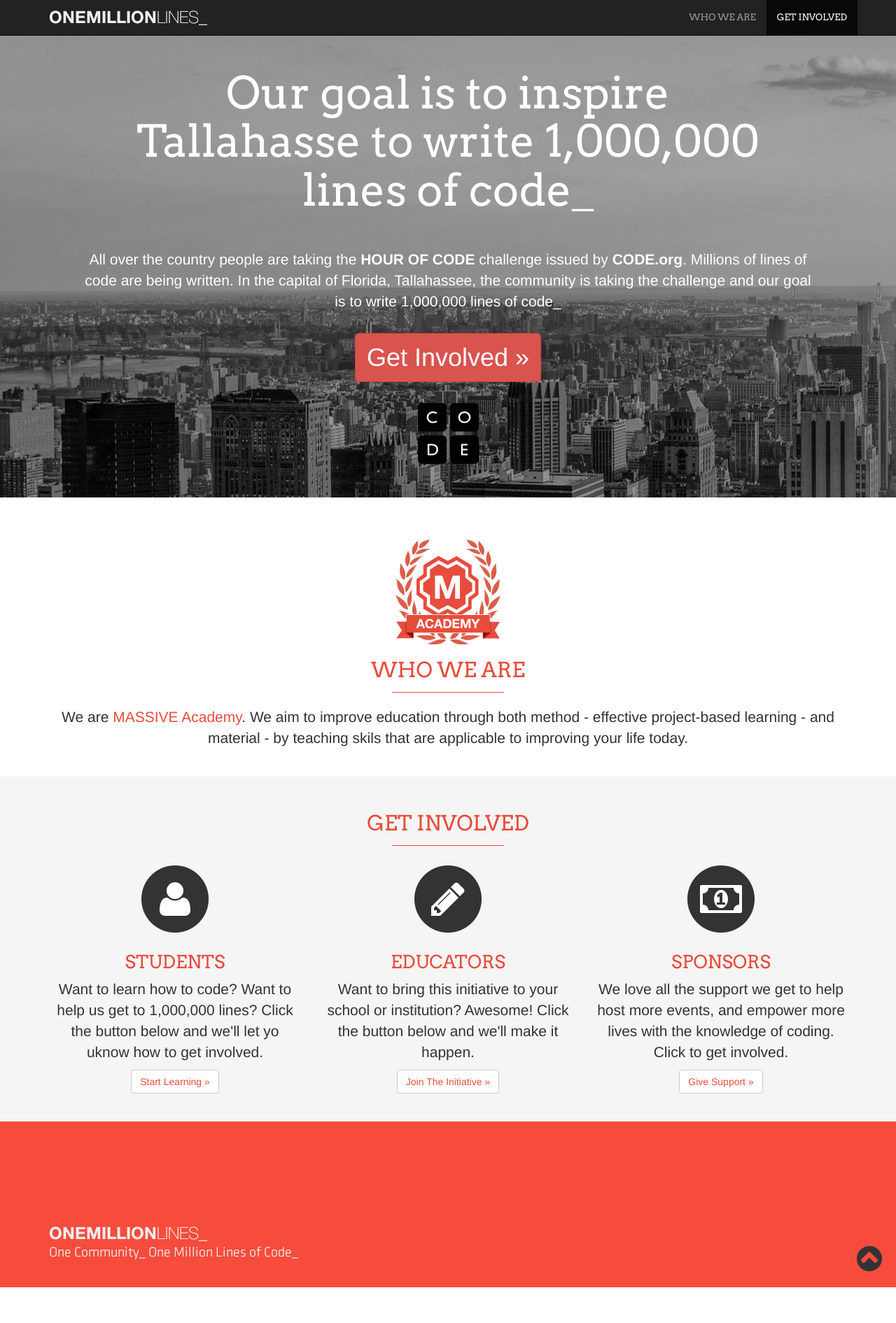
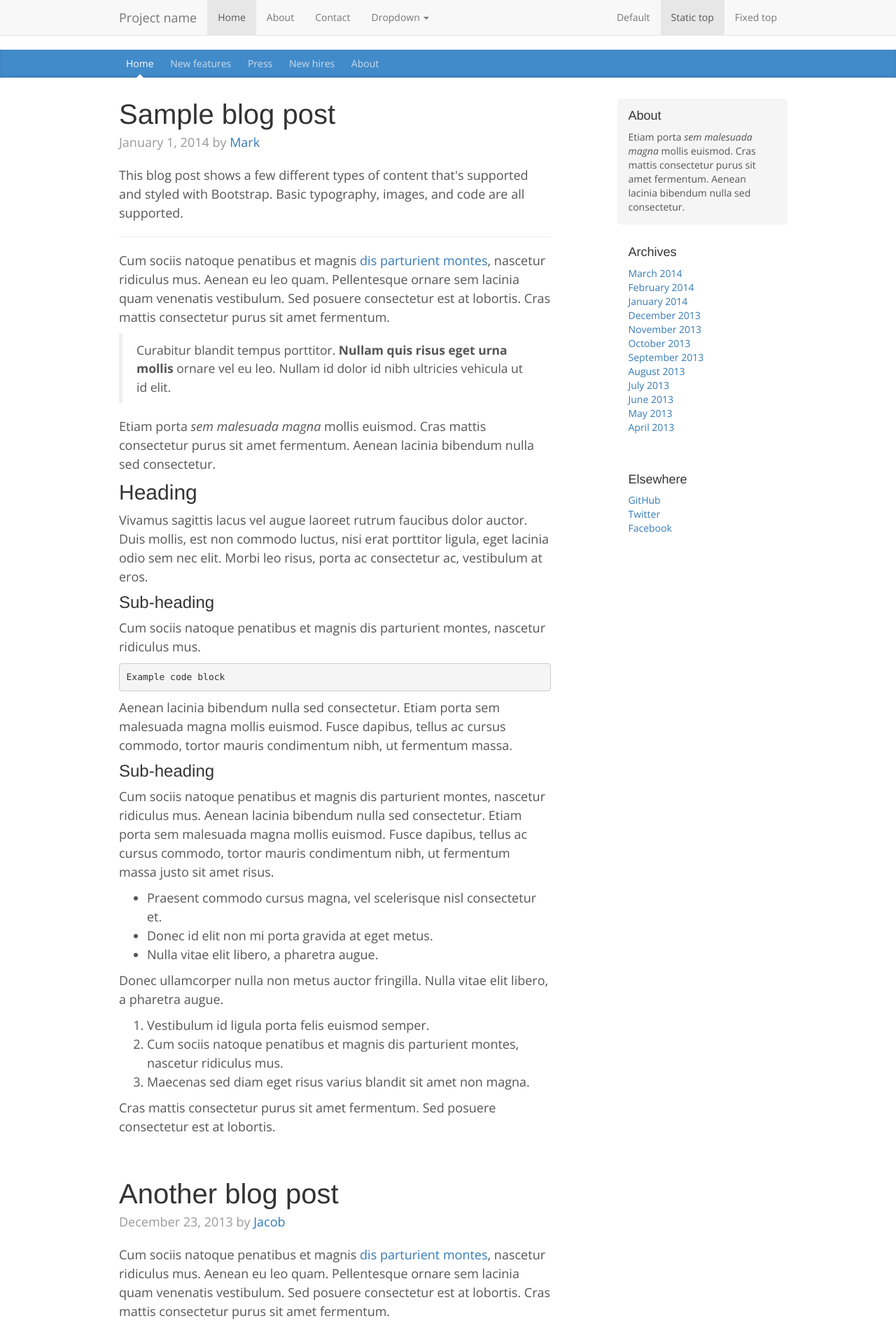
Before and after one commit to drmcroft/drmcroft.github.io, a plain HTML site: page index.html in a window 1280 px wide. Shown: the top 1891 px of the page at 70% size. Before the commit the page ends 1840 px from the top, so only its background shows below. Drawn offline with nearby package versions, Linux system fonts and the light colour scheme; a script that the page names is missing.

Commit message:
Update Website to New Blog Version

```diff
--- /dev/null
+++ b/css/blog.css
@@ -0,0 +1,170 @@
+/* Global */
+
+body {
+  font-family: "Open Sans", "Helvetica Neue", Helvetica, Arial, sans-serif;
+  color: #555;
+  font-weight: 300;
+}
+
+h1, .h1,
+h2, .h2,
+h3, .h3,
+h4, .h4,
+h5, .h5,
+h6, .h6 {
+  margin-top: 0;
+  font-family: "Helvetica Neue", Helvetica, Arial, sans-serif;
+  font-weight: normal;
+  color: #333;
+}
+
+
+/*
+ * Override Bootstrap's default container.
+ */
+
+@media (min-width: 1200px) {
+  .container {
+    width: 970px;
+  }
+}
+
+/* Blog Page */
+
+#blog-page {
+  padding-top: 30px;
+}
+
+/*
+ * Masthead for nav
+ */
+
+.blog-masthead {
+  background-color: #428bca;
+  -webkit-box-shadow: inset 0 -2px 5px rgba(0,0,0,.1);
+          box-shadow: inset 0 -2px 5px rgba(0,0,0,.1);
+}
+
+/* Nav links */
+.blog-nav-item {
+  position: relative;
+  display: inline-block;
+  padding: 10px;
+  font-weight: 500;
+  color: #cdddeb;
+}
+.blog-nav-item:hover,
+.blog-nav-item:focus {
+  color: #fff;
+  text-decoration: none;
+}
+
+/* Active state gets a caret at the bottom */
+.blog-nav .active {
+  color: #fff;
+}
+.blog-nav .active:after {
+  position: absolute;
+  bottom: 0;
+  left: 50%;
+  width: 0;
+  height: 0;
+  margin-left: -5px;
+  vertical-align: middle;
+  content: " ";
+  border-right: 5px solid transparent;
+  border-bottom: 5px solid;
+  border-left: 5px solid transparent;
+}
+
+
+/*
+ * Blog name and description
+ */
+
+.blog-header {
+  padding-top: 20px;
+  padding-bottom: 20px;
+}
+.blog-title {
+  margin-top: 30px;
+  margin-bottom: 0;
+  font-size: 60px;
+  font-weight: normal;
+}
+.blog-description {
+  font-size: 20px;
+  color: #999;
+}
+
+
+/*
+ * Main column and sidebar layout
+ */
+
+.blog-main {
+  font-size: 18px;
+  line-height: 1.5;
+}
+
+/* Sidebar modules for boxing content */
+.sidebar-module {
+  padding: 15px;
+  margin: 0 -15px 15px;
+}
+.sidebar-module-inset {
+  padding: 15px;
+  background-color: #f5f5f5;
+  border-radius: 4px;
+}
+.sidebar-module-inset p:last-child,
+.sidebar-module-inset ul:last-child,
+.sidebar-module-inset ol:last-child {
+  margin-bottom: 0;
+}
+
+
+/* Pagination */
+.pager {
+  margin-bottom: 60px;
+  text-align: left;
+}
+.pager > li > a {
+  width: 140px;
+  padding: 10px 20px;
+  text-align: center;
+  border-radius: 30px;
+}
+
+
+/*
+ * Blog posts
+ */
+
+.blog-post {
+  margin-bottom: 60px;
+}
+.blog-post-title {
+  margin-bottom: 5px;
+  font-size: 40px;
+}
+.blog-post-meta {
+  margin-bottom: 20px;
+  color: #999;
+}
+
+
+/*
+ * Footer
+ */
+
+.blog-footer {
+  padding: 40px 0;
+  color: #999;
+  text-align: center;
+  background-color: #f9f9f9;
+  border-top: 1px solid #e5e5e5;
+}
+.blog-footer p:last-child {
+  margin-bottom: 0;
+}
--- a/index.html
+++ b/index.html
@@ -9,17 +9,16 @@
     <meta name="author" content="">
     <link rel="icon" href="../../favicon.ico">
 
-    <title>One Million Lines</title>
-
-    <!-- Arvo font & Font-awesome -->
-    <link href="https://fonts.googleapis.com/css?family=Arvo" rel="stylesheet" type="text/css">
-    <link href="fonts/font-awesome/css/font-awesome.min.css" rel="stylesheet">
+    <title>Dominic's Blog</title>
 
     <!-- Bootstrap core CSS -->
     <link href="css/bootstrap.min.css" rel="stylesheet">
 
     <!-- Custom styles for this template -->
-    <link href="css/custom.css" rel="stylesheet">
+    <link href="css/blog.css" rel="stylesheet">
+
+    <!-- Google Fonts / Open Sans -->
+    <link href='https://fonts.googleapis.com/css?family=Open+Sans:400,300,300italic,400italic,600,600italic,700,700italic,800,800italic' rel='stylesheet' type='text/css'>
 
     <!-- Just for debugging purposes. Don't actually copy these 2 lines! -->
     <!--[if lt IE 9]><script src="../../assets/js/ie8-responsive-file-warning.js"></script><![endif]-->
@@ -32,9 +31,10 @@
     <![endif]-->
   </head>
 
-  <body data-spy="scroll" data-target=".navbar-collapse" data-offset="50">
+  <body>
 
-   <nav class="navbar navbar-inverse navbar-fixed-top">
+    <!-- Static navbar -->
+    <nav class="navbar navbar-default navbar-static-top">
       <div class="container">
         <div class="navbar-header">
           <button type="button" class="navbar-toggle collapsed" data-toggle="collapse" data-target="#navbar" aria-expanded="false" aria-controls="navbar">
@@ -43,96 +43,160 @@
             <span class="icon-bar"></span>
             <span class="icon-bar"></span>
           </button>
-          <a class="navbar-brand" href="#jumbotron"><img src="images/top-logo.png" title="One Million Lines" alt="One Million Lines"></a>
+          <a class="navbar-brand" href="#">Project name</a>
         </div>
-        <div id="navbar" class="collapse navbar-collapse">
+        <div id="navbar" class="navbar-collapse collapse">
+          <ul class="nav navbar-nav">
+            <li class="active"><a href="#">Home</a></li>
+            <li><a href="#about">About</a></li>
+            <li><a href="#contact">Contact</a></li>
+            <li class="dropdown">
+              <a href="#" class="dropdown-toggle" data-toggle="dropdown" role="button" aria-haspopup="true" aria-expanded="false">Dropdown <span class="caret"></span></a>
+              <ul class="dropdown-menu">
+                <li><a href="#">Action</a></li>
+                <li><a href="#">Another action</a></li>
+                <li><a href="#">Something else here</a></li>
+                <li role="separator" class="divider"></li>
+                <li class="dropdown-header">Nav header</li>
+                <li><a href="#">Separated link</a></li>
+                <li><a href="#">One more separated link</a></li>
+              </ul>
+            </li>
+          </ul>
           <ul class="nav navbar-nav navbar-right">
-            <li><a href="#who">WHO WE ARE</a></li>
-            <li><a href="#get-involved">GET INVOLVED</a></li>
+            <li><a href="../navbar/">Default</a></li>
+            <li class="active"><a href="./">Static top <span class="sr-only">(current)</span></a></li>
+            <li><a href="../navbar-fixed-top/">Fixed top</a></li>
           </ul>
         </div><!--/.nav-collapse -->
       </div>
     </nav>
 
-    <!-- Main jumbotron for a primary marketing message or call to action -->
-    <div id="jumbotron" class="jumbotron">
+    <div class="blog-masthead">
       <div class="container">
-        <h1>Our goal is to inspire <br>Tallahasse to write 1,000,000 <br>lines of code_</h1>
-          <p>All over the country people are taking the <strong>HOUR OF CODE </strong>challenge
-          issued by <strong>CODE.org</strong>. Millions of lines of code are being written. In
-          the capital of Florida, Tallahassee, the community is taking the challenge and our goal
-          is to write 1,000,000 lines of code_</p>
-          <p><a class="btn btn-danger btn-lg" href="#" role="button" data-toggle="modal" data-target="#myModal">Get Involved &raquo;</a></p>
-          <!-- Modal -->
-          <div class="modal fade" id="myModal" tabindex="-1" role="dialog" aria-labelledby="myModalLabel">
-            <div class="modal-dialog" role="document">
-              <div class="modal-content">
-                <button type="button" class="close" data-dismiss="modal" aria-label="Close"><span aria-hidden="true">&times;</span></button>
-                <iframe width="560" height="315" src="https://www.youtube.com/embed/9WSBQne_8FE" frameborder="0" allowfullscreen></iframe>
-              </div>
-            </div>
-          </div>
-          <img src="images/code.png" title="Code.org logo" alt="Code.org"/>
+        <nav class="blog-nav">
+          <a class="blog-nav-item active" href="#">Home</a>
+          <a class="blog-nav-item" href="#">New features</a>
+          <a class="blog-nav-item" href="#">Press</a>
+          <a class="blog-nav-item" href="#">New hires</a>
+          <a class="blog-nav-item" href="#">About</a>
+        </nav>
       </div>
     </div>
+    <div id="blog-page">
+      <div class="container">
+        <div class="row">
+          <div class="col-sm-8 blog-main">
 
-    <div id="who">
-      <div class="container homepage">
-        <img src="images/academy-brand-med.png" title="MASSIVE Academy" alt="MASSIVE Academy">
-        <h2>Who We Are</h2>
-        <hr>
-        <p>We are <a href="http://www.massiveacademy.us" target="_blank">MASSIVE Academy</a>. We aim to improve education through both method - effective project-based learning - and material - by teaching skils that are applicable to improving your life today.</p>
-      </div>
-    </div>
+            <div class="blog-post">
+              <h2 class="blog-post-title">Sample blog post</h2>
+              <p class="blog-post-meta">January 1, 2014 by <a href="#">Mark</a></p>
 
-    <div id="get-involved">
-      <div class="container homepage">
-        <h2>Get Involved</h2>
+              <p>This blog post shows a few different types of content that's supported and styled with Bootstrap. Basic typography, images, and code are all supported.</p>
               <hr>
-        <div class="row">
-          <div class="col-md-4">
-            <span class="fa-stack fa-4x">
-              <i class="fa fa-circle fa-stack-2x"></i>
-              <i class="fa fa-user fa-stack-1x fa-inverse"></i>
-            </span>
-            <h3>Students</h3>
-            <p>Want to learn how to code? Want to help us get to 1,000,000 lines? Click the
-             button below and we'll let yo uknow how to get involved.</p>
-            <p><a class="btn btn-default" href="#" role="button">Start Learning &raquo;</a></p>
-          </div>
-          <div class="col-md-4">
-            <span class="fa-stack fa-4x">
-              <i class="fa fa-circle fa-stack-2x"></i>
-              <i class="fa fa-pencil fa-stack-1x fa-inverse"></i>
-            </span>
-            <h3>Educators</h3>
-            <p>Want to bring this initiative to your school or institution? Awesome! Click the
-             button below and we'll make it happen.</p>
-            <p><a class="btn btn-default" href="#" role="button">Join The Initiative &raquo;</a></p>
-         </div>
-          <div class="col-md-4">
-            <span class="fa-stack fa-4x">
-              <i class="fa fa-circle fa-stack-2x"></i>
-              <i class="fa fa-money fa-stack-1x fa-inverse"></i>
-            </span>
-            <h3>Sponsors</h3>
-            <p>We love all the support we get to help host more events, and empower more lives with the knowledge of coding. Click to get involved.</p>
-            <p><a class="btn btn-default" href="#" role="button">Give Support &raquo;</a></p>
-          </div>
-        </div>
-      </div>
-    </div>
+              <p>Cum sociis natoque penatibus et magnis <a href="#">dis parturient montes</a>, nascetur ridiculus mus. Aenean eu leo quam. Pellentesque ornare sem lacinia quam venenatis vestibulum. Sed posuere consectetur est at lobortis. Cras mattis consectetur purus sit amet fermentum.</p>
+              <blockquote>
+                <p>Curabitur blandit tempus porttitor. <strong>Nullam quis risus eget urna mollis</strong> ornare vel eu leo. Nullam id dolor id nibh ultricies vehicula ut id elit.</p>
+              </blockquote>
+              <p>Etiam porta <em>sem malesuada magna</em> mollis euismod. Cras mattis consectetur purus sit amet fermentum. Aenean lacinia bibendum nulla sed consectetur.</p>
+              <h2>Heading</h2>
+              <p>Vivamus sagittis lacus vel augue laoreet rutrum faucibus dolor auctor. Duis mollis, est non commodo luctus, nisi erat porttitor ligula, eget lacinia odio sem nec elit. Morbi leo risus, porta ac consectetur ac, vestibulum at eros.</p>
+              <h3>Sub-heading</h3>
+              <p>Cum sociis natoque penatibus et magnis dis parturient montes, nascetur ridiculus mus.</p>
+              <pre><code>Example code block</code></pre>
+              <p>Aenean lacinia bibendum nulla sed consectetur. Etiam porta sem malesuada magna mollis euismod. Fusce dapibus, tellus ac cursus commodo, tortor mauris condimentum nibh, ut fermentum massa.</p>
+              <h3>Sub-heading</h3>
+              <p>Cum sociis natoque penatibus et magnis dis parturient montes, nascetur ridiculus mus. Aenean lacinia bibendum nulla sed consectetur. Etiam porta sem malesuada magna mollis euismod. Fusce dapibus, tellus ac cursus commodo, tortor mauris condimentum nibh, ut fermentum massa justo sit amet risus.</p>
+              <ul>
+                <li>Praesent commodo cursus magna, vel scelerisque nisl consectetur et.</li>
+                <li>Donec id elit non mi porta gravida at eget metus.</li>
+                <li>Nulla vitae elit libero, a pharetra augue.</li>
+              </ul>
+              <p>Donec ullamcorper nulla non metus auctor fringilla. Nulla vitae elit libero, a pharetra augue.</p>
+              <ol>
+                <li>Vestibulum id ligula porta felis euismod semper.</li>
+                <li>Cum sociis natoque penatibus et magnis dis parturient montes, nascetur ridiculus mus.</li>
+                <li>Maecenas sed diam eget risus varius blandit sit amet non magna.</li>
+              </ol>
+              <p>Cras mattis consectetur purus sit amet fermentum. Sed posuere consectetur est at lobortis.</p>
+            </div><!-- /.blog-post -->
 
-    <footer>
-      <div class="container">
-        <p><img src="images/one-million-bottom-brand.png"></p>
-        <div id="back-to-top">
-        <a href="#jumbotron"><i class="fa fa-3x fa-chevron-circle-up"></i></a>
-        </div>
-      </div>
+            <div class="blog-post">
+              <h2 class="blog-post-title">Another blog post</h2>
+              <p class="blog-post-meta">December 23, 2013 by <a href="#">Jacob</a></p>
+
+              <p>Cum sociis natoque penatibus et magnis <a href="#">dis parturient montes</a>, nascetur ridiculus mus. Aenean eu leo quam. Pellentesque ornare sem lacinia quam venenatis vestibulum. Sed posuere consectetur est at lobortis. Cras mattis consectetur purus sit amet fermentum.</p>
+              <blockquote>
+                <p>Curabitur blandit tempus porttitor. <strong>Nullam quis risus eget urna mollis</strong> ornare vel eu leo. Nullam id dolor id nibh ultricies vehicula ut id elit.</p>
+              </blockquote>
+              <p>Etiam porta <em>sem malesuada magna</em> mollis euismod. Cras mattis consectetur purus sit amet fermentum. Aenean lacinia bibendum nulla sed consectetur.</p>
+              <p>Vivamus sagittis lacus vel augue laoreet rutrum faucibus dolor auctor. Duis mollis, est non commodo luctus, nisi erat porttitor ligula, eget lacinia odio sem nec elit. Morbi leo risus, porta ac consectetur ac, vestibulum at eros.</p>
+            </div><!-- /.blog-post -->
+
+            <div class="blog-post">
+              <h2 class="blog-post-title">New feature</h2>
+              <p class="blog-post-meta">December 14, 2013 by <a href="#">Chris</a></p>
+
+              <p>Cum sociis natoque penatibus et magnis dis parturient montes, nascetur ridiculus mus. Aenean lacinia bibendum nulla sed consectetur. Etiam porta sem malesuada magna mollis euismod. Fusce dapibus, tellus ac cursus commodo, tortor mauris condimentum nibh, ut fermentum massa justo sit amet risus.</p>
+              <ul>
+                <li>Praesent commodo cursus magna, vel scelerisque nisl consectetur et.</li>
+                <li>Donec id elit non mi porta gravida at eget metus.</li>
+                <li>Nulla vitae elit libero, a pharetra augue.</li>
+              </ul>
+              <p>Etiam porta <em>sem malesuada magna</em> mollis euismod. Cras mattis consectetur purus sit amet fermentum. Aenean lacinia bibendum nulla sed consectetur.</p>
+              <p>Donec ullamcorper nulla non metus auctor fringilla. Nulla vitae elit libero, a pharetra augue.</p>
+            </div><!-- /.blog-post -->
+
+            <nav>
+              <ul class="pager">
+                <li><a href="#">Previous</a></li>
+                <li><a href="#">Next</a></li>
+              </ul>
+            </nav>
+
+          </div><!-- /.blog-main -->
+
+          <div class="col-sm-3 col-sm-offset-1 blog-sidebar">
+            <div class="sidebar-module sidebar-module-inset">
+              <h4>About</h4>
+              <p>Etiam porta <em>sem malesuada magna</em> mollis euismod. Cras mattis consectetur purus sit amet fermentum. Aenean lacinia bibendum nulla sed consectetur.</p>
+            </div>
+            <div class="sidebar-module">
+              <h4>Archives</h4>
+              <ol class="list-unstyled">
+                <li><a href="#">March 2014</a></li>
+                <li><a href="#">February 2014</a></li>
+                <li><a href="#">January 2014</a></li>
+                <li><a href="#">December 2013</a></li>
+                <li><a href="#">November 2013</a></li>
+                <li><a href="#">October 2013</a></li>
+                <li><a href="#">September 2013</a></li>
+                <li><a href="#">August 2013</a></li>
+                <li><a href="#">July 2013</a></li>
+                <li><a href="#">June 2013</a></li>
+                <li><a href="#">May 2013</a></li>
+                <li><a href="#">April 2013</a></li>
+              </ol>
+            </div>
+            <div class="sidebar-module">
+              <h4>Elsewhere</h4>
+              <ol class="list-unstyled">
+                <li><a href="#">GitHub</a></li>
+                <li><a href="#">Twitter</a></li>
+                <li><a href="#">Facebook</a></li>
+              </ol>
+            </div>
+          </div><!-- /.blog-sidebar -->
+        </div><!-- /.row -->
+      </div><!-- /.container -->
+    </div><!-- /.blog-page -->
+
+    <footer class="blog-footer">
+      <p>Blog template built for <a href="http://getbootstrap.com">Bootstrap</a> by <a href="https://twitter.com/mdo">@mdo</a>.</p>
+      <p>
+        <a href="#blog-page">Back to top</a>
+      </p>
     </footer>
-
-
 
 
     <!-- Bootstrap core JavaScript
@@ -140,8 +204,6 @@
     <!-- Placed at the end of the document so the pages load faster -->
     <script src="https://ajax.googleapis.com/ajax/libs/jquery/1.11.3/jquery.min.js"></script>
     <script src="js/bootstrap.min.js"></script>
-    <script src="js/smoothscroll.js"></script>
-    <script src="js/custom.js"></script>
     <!-- IE10 viewport hack for Surface/desktop Windows 8 bug -->
     <script src="../../assets/js/ie10-viewport-bug-workaround.js"></script>
   </body>
```
